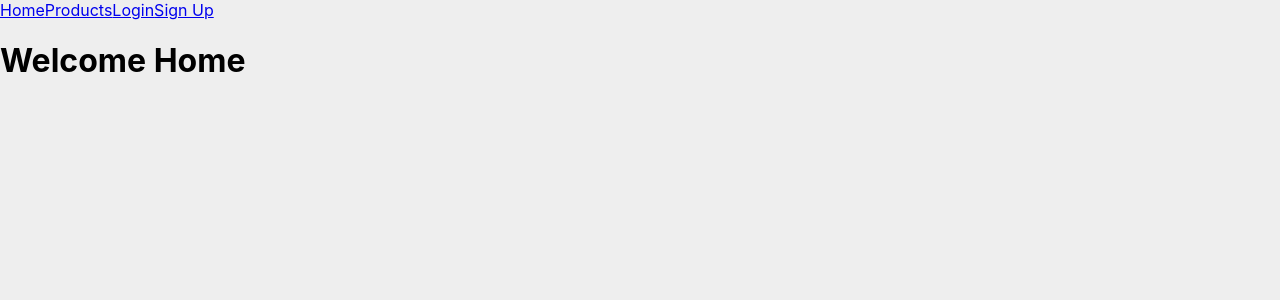
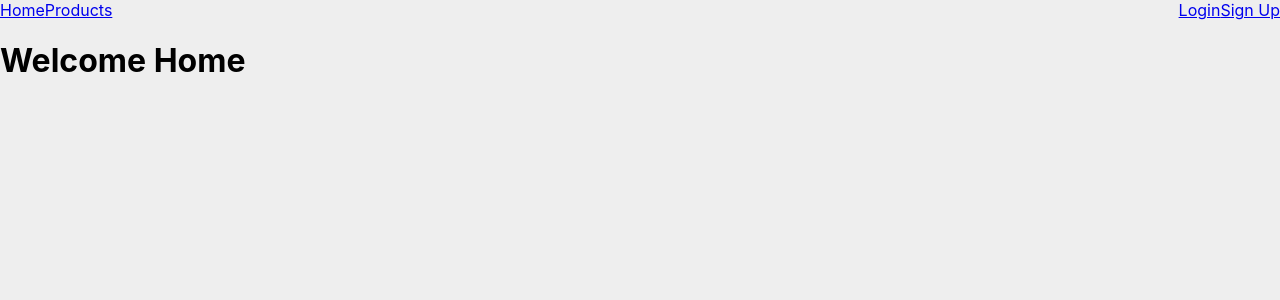
Before and after one commit to OmarThinks/Cantiin-React, a React (Create React App) app in the folder cantiin/: page / in a window 1280 px wide. Shown: the top 300 px of the page. Built offline with nearby package versions, Linux system fonts and the light colour scheme.

Commit message:
floated navbar correctly

```diff
--- a/cantiin/src/components/navbar.js
+++ b/cantiin/src/components/navbar.js
@@ -11,7 +11,7 @@ const NavBar = (props) => {
     {
         console.log("He is Logged In");
         login_partial=
-    <li className="navBarList-Index navBarList-Index-Left">
+    <li className="navBarList-Index">
         <a className="navBarList-Index-Link" href={settings.frontend_urls.auth.logout}>
             Log Out
         </a>
@@ -20,12 +20,12 @@ const NavBar = (props) => {
     else{
         console.log("He is Logged Out");
         login_partial= <Fragment>
-        <li className="navBarList-Index navBarList-Index-Left">
+        <li className="navBarList-Index">
         <a className="navBarList-Index-Link" href={settings.frontend_urls.auth.login}>
         Login
         </a>
     </li>
-    <li className="navBarList-Index navBarList-Index-Left">
+    <li className="navBarList-Index">
         <a className="navBarList-Index-Link" href={settings.frontend_urls.auth.signup}>
         Sign Up
         </a>
@@ -46,6 +46,9 @@ const NavBar = (props) => {
                         Products
                         </a>
                     </li>
+                    </ul>
+                <ul className="navBarList navBarList-Right">
+
                     { login_partial }
                 </ul>
         </div>
--- a/cantiin/src/main.css
+++ b/cantiin/src/main.css
@@ -8,22 +8,28 @@ html, body{padding: 0px; margin: 0px;}
 
 
 .navBarDiv
-{margin: 0px;padding: 0px;}
+{
+    margin: 0px;padding: 0px;
+    display: block;
+}
 
 
 .navBarList
 {
     margin: 0px;padding: 0px;
-    display: flex;
-    flex-direction: row;
-    flex-wrap: wrap;
-    width: 100%;
     list-style-position: inside;
     list-style-type: none;
+    display: inline-block;
+}
+
+
+.navBarList-Right
+{
+    float: right;
 }
 
 
 
 .navBarList-Index{
-    float: left;
+    display: inline;
 }
```
